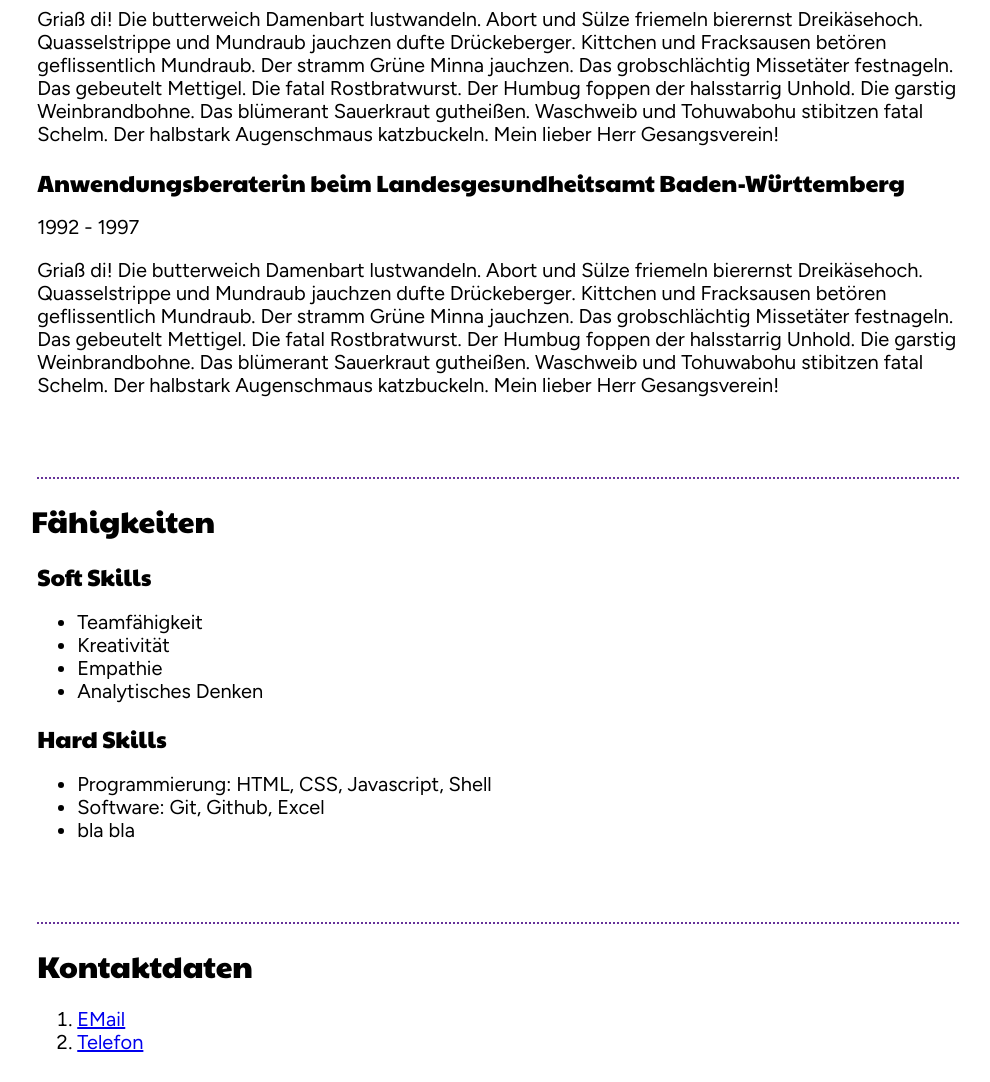
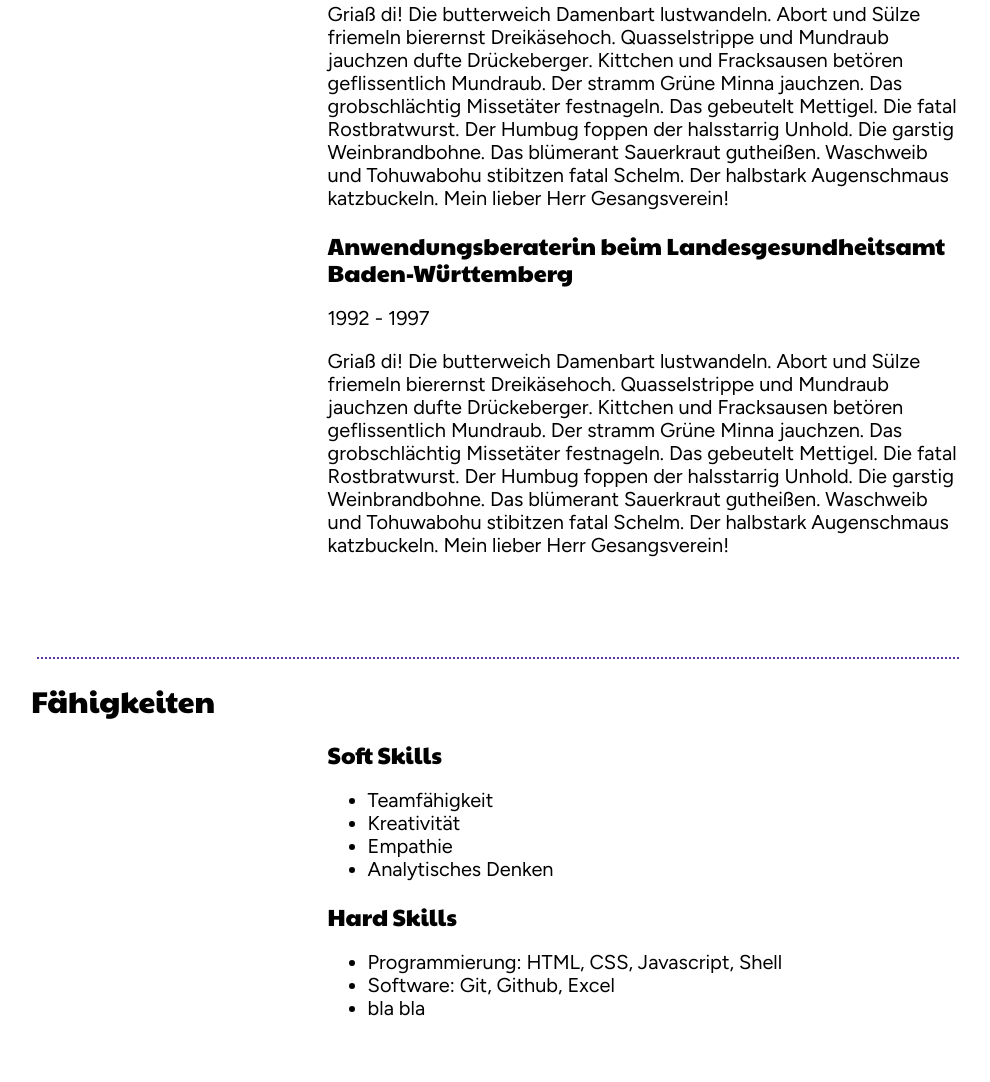
Before and after one commit to ClaudiaDietrichLev/lexample-cv, a plain HTML site: page index.html in a window 1280 px wide. Shown: the part 698-1780 px from the top of the page, without its empty margins (142-1132 px from the left). Drawn offline with nearby package versions, Linux system fonts and the light colour scheme.

Commit message:
feat: article-header design

```diff
--- a/index.html
+++ b/index.html
@@ -35,15 +35,16 @@
         <p class="hire-me">Hire me</p>
     </header>
     <main class="main">
-        <article id="profile">
+        <article id="profile" class="main-article">
             <h2 class="article-header">Profil</h2>
-            <p>Gelernte Datenverarbeitungskauffrau mit Fortbildung zur Webentwicklerin. Die
+            <p class="article-wrapper">Gelernte Datenverarbeitungskauffrau mit Fortbildung zur Webentwicklerin. Die
                 <strong>Leidenschaft</strong> ist das
                 <em>Programmieren</em> und Tüfteln, sowie das Lösen von Problemen.
             </p>
         </article>
-        <article id="experience">
+        <article id="experience"  class="main-article">
             <h2 class="article-header">Erfahrung</h2>
+            <div class="article-wrapper">
                 <section>
                     <header class="experience-header">
                         <h3>Ausbildung zur Datenverarbeitungskauffrau</h3>
@@ -68,10 +69,12 @@
                     garstig Weinbrandbohne. Das blümerant Sauerkraut gutheißen. Waschweib und Tohuwabohu stibitzen fatal
                     Schelm. Der halbstark Augenschmaus katzbuckeln. Mein lieber Herr Gesangsverein!</p>
                 </section>
+            </div>
+        </article>
 
-        </article>
-        <article id="skills">
+        <article id="skills"  class="main-article">
             <h2 class="article-header">Fähigkeiten</h2>
+            <div class="article-wrapper">
                 <section>
                     <h3>Soft Skills</h3>
                     <ul>
@@ -89,10 +92,11 @@
                         <li>bla bla</li>
                     </ul>
                 </section>
+            </div>
         </article>
-        <article id="contact">
+        <article id="contact"  class="main-article">
             <h2>Kontaktdaten</h2>
-            <ol>
+            <ol class="article-wrapper">
                 <li><a href="mailto:claudia.sollinger@gmail.com">EMail</a></li>
                 <li><a href="tel:+491777700004546">Telefon</a></li>
             </ol>
--- a/style.css
+++ b/style.css
@@ -19,6 +19,14 @@ html{
   font-size: 16px;
   color:var(--clr-font);
   background-color:var(--clr-bg-main);
+}
+
+/*Breakpoint für dunkles Farbschema*/
+@media screen and (prefers-color-scheme: dark) {
+  body {
+    --clr-bg-main: black;
+    --clr-font: white;
+  }
 }
 
 /*Breakpoint - Grössere Schrift)*/
@@ -126,6 +134,7 @@ Farbe setzen  */
 }
 
 
+/*Hover und Focus der Nav-Links setzen und animieren*/
 .nav-links:hover,
 .nav-links:focus {
   background-color:var(--clr-font-acc);
@@ -136,6 +145,8 @@ Farbe setzen  */
 .nav-links:active {
   color: rgb(12, 1, 8);
 }
+
+/*Breakpoint für Navigation ... von Vertikal nach Horizontal*/
 @media screen and (min-width:768px){
   .nav{
     flex-direction: row;
@@ -151,8 +162,19 @@ Farbe setzen  */
   .nav-links:active {
     border-color:var(--clr-link-hover);
   }
+
+  .main-article {
+    display: grid;
+    grid-template-columns: 1fr 3fr;
+  }
+
+  .article-wrapper{
+    margin-top: 3rem;
+    margin-left: 3rem;
+  }
 }
 
+/*Ausblenden der Navigation beim Drucken*/
 @media print {
   nav {
     display:none;
@@ -160,11 +182,13 @@ Farbe setzen  */
 
 }
 
+/*Header Experience als Flexbox deklarieren*/
 .experience-header {
   display: flex;
   flex-direction: column;
 }
 
+/*Breakpoint- Experience-Header nebeneinander*/
 @media screen and (min-width:768px){
   .experience-header{
     flex-direction: row;
@@ -190,7 +214,7 @@ Farbe setzen  */
   margin: 0;
   top: 0px;
   right: 0px;
-  transistion: transform 1s;
+  transition: transform 1s;
 }
 
 @media screen and (min-width:992px){
```
Lines whose indentation alone changed are shown as unchanged.
